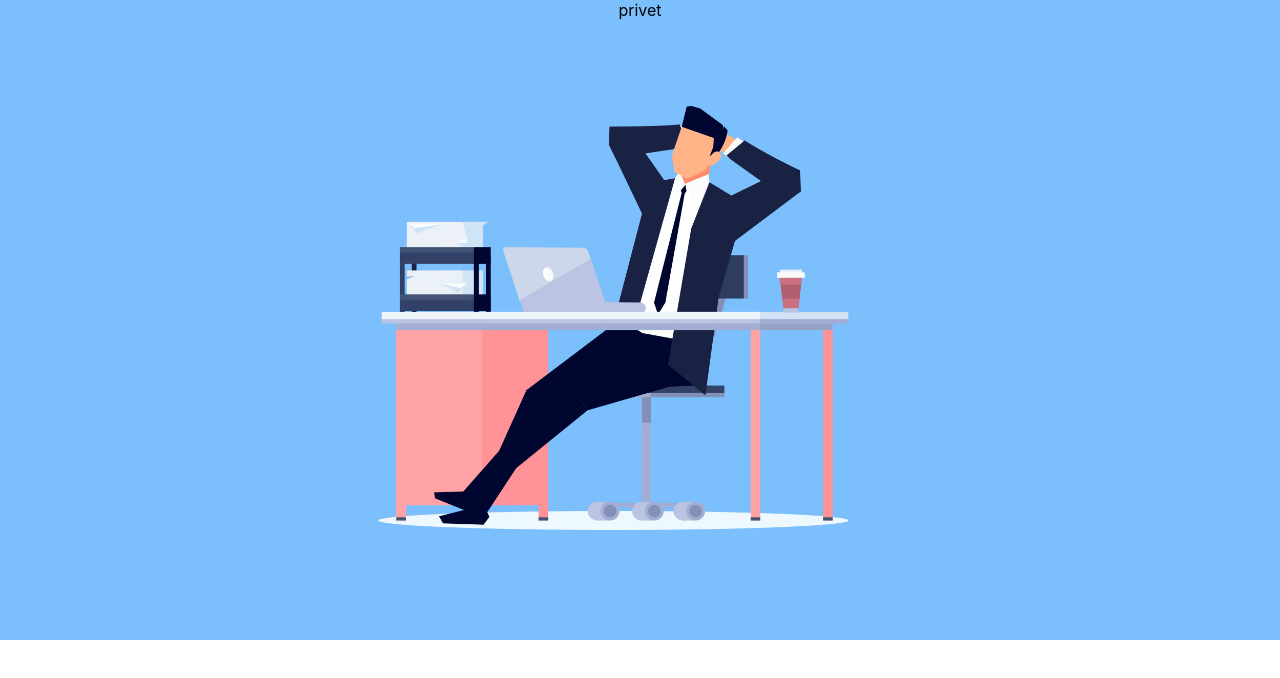
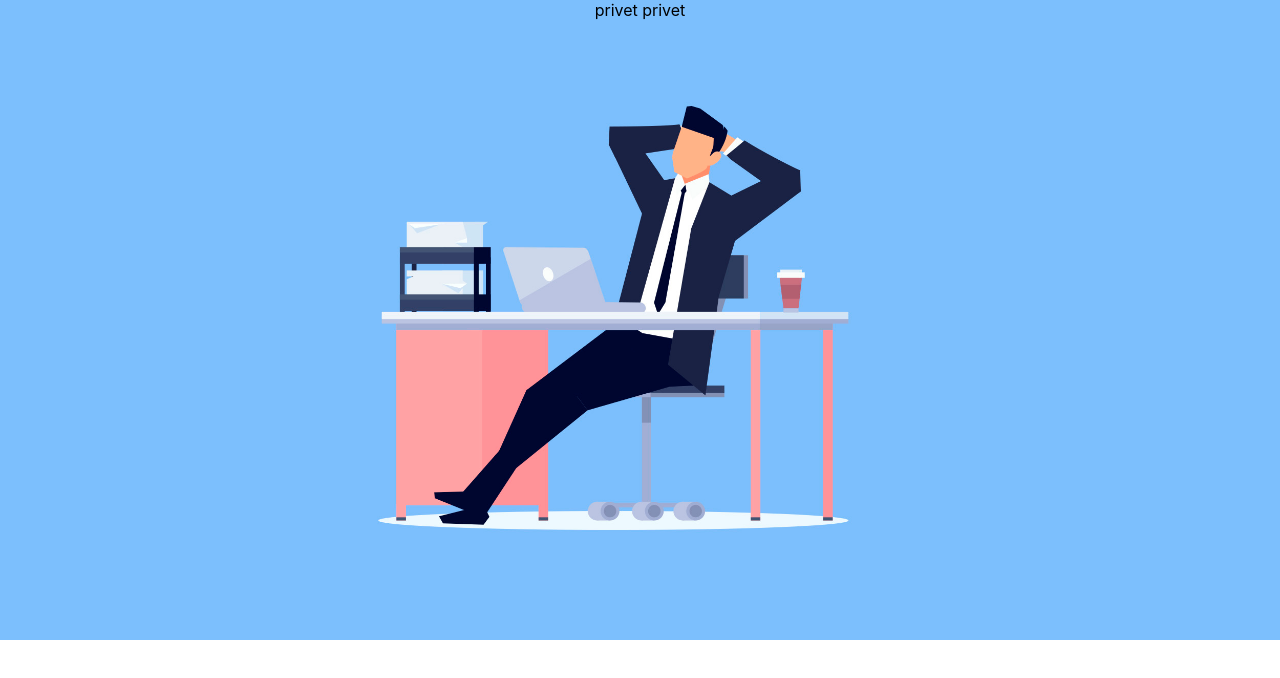
Before and after one commit to DmitriyRud/career-coach-client, a React (Create React App) app: page / in a window 1280 px wide. Shown: the top 678 px of the page. Built offline with nearby package versions, Linux system fonts and the light colour scheme.

Commit message:
create-client

```diff
--- a/src/App.js
+++ b/src/App.js
@@ -5,7 +5,7 @@ import './App.css';
 function App() {
   return (
     <div className="App">
-      privet
+      privet privet
     </div>
   );
 }
--- /dev/null
+++ b/src/redux/reducers/rootReducer.js
@@ -0,0 +1,5 @@
+import { combineReducers } from 'redux';
+
+const rootReducer = combineReducers({ /*reducers slice*/ });
+
+export default rootReducer;
```
Also changed, not shown: src/components/delete.js (added), src/redux/actions/delete.js (added), src/redux/types/delete.js (added).
